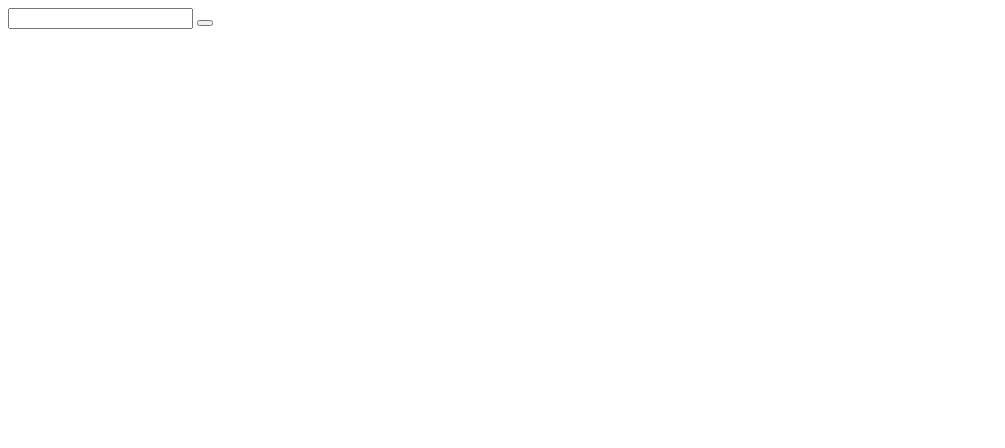
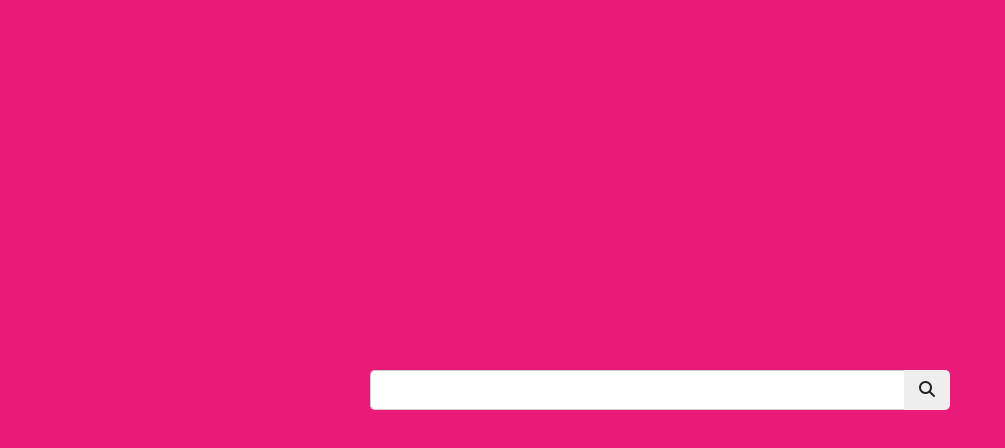
Before and after one commit to shawn0rion/wiki-page-viewer, a plain HTML site: page index.html in a window 1280 px wide. Shown: the whole page, without its empty margins (0-1005 px from the left). Drawn offline with Linux system fonts and the light colour scheme.

Commit message:
finished web design and btn works

```diff
--- a/index.html
+++ b/index.html
@@ -5,18 +5,18 @@
     <meta http-equiv="X-UA-Compatible" content="IE=edge">
     <meta name="viewport" content="width=device-width, initial-scale=1.0">
     <link rel="stylesheet" href="style.css">
+    <script src="https://kit.fontawesome.com/a541b204e2.js" crossorigin="anonymous"></script>
     <title>Wikipedia Viewer</title>
 </head>
 <body>
     <div class="container">
-        <div class="header">
-            <div class="search-bar">
+        <ul class="search-results">
+             <div class="search-bar">
                 <input type="text" name="" id="search-input">
-                <button class="search-btn"></button>
+                <button class="search-btn">
+                    <i class="fas fa-search"></i>
+                </button>
             </div>
-        </div>
-        <ul class="search-results">
-
         </ul>
     </div>
     <script src="script.js"></script>
--- a/script.js
+++ b/script.js
@@ -13,6 +13,18 @@ searchInput.addEventListener('keydown', async event => {
         };
     }
 });
+searchBtn.addEventListener('click', async event => {
+    if (searchInput.value !== ''){
+        try{
+            const searchResults = await getSearchResults(searchInput.value);
+            displayResults(searchResults);
+
+        }
+        catch(error){
+            console.log(error);
+        };
+    }
+})
 
 async function getSearchResults(searchTerm){
     try{
@@ -37,6 +49,9 @@ async function getSearchResults(searchTerm){
 
 function displayResults(searchResults){
     const listOfResults = document.querySelector('.search-results');
+    while(listOfResults.querySelectorAll('.search-result').length !== 0){
+        listOfResults.removeChild(listOfResults.lastChild);
+    }
     console.log(searchResults)
     searchResults.forEach(searchResult => {
         console.log(searchResult)
--- a/style.css
+++ b/style.css
@@ -0,0 +1,79 @@
+*{
+    box-sizing: border-box;
+    margin: 0;
+    font-family: 'Ubuntu', sans-serif;
+}
+
+
+.search-bar {
+  display: flex;
+  justify-content: center;
+  align-items: center;
+  width: 100%;
+  max-width: 600px;
+  margin: 0 auto;
+  padding: 10px;
+  box-sizing: border-box;
+  margin-bottom: 20px;
+}
+
+#search-input {
+  flex-grow: 1;
+  height: 40px;
+  padding: 10px;
+  font-size: 16px;
+  border: 1px solid #ccc;
+  border-right: none;
+  font-size: 1.2rem;
+  border-radius: 5px 0 0 5px;
+}
+
+.search-btn {
+  font-size: 1.2rem;
+  height: 40px;
+  padding: 10px 15px;
+  font-size: 16px;
+  background-color: #eee;
+  border: none;
+  cursor: pointer;
+  color: #222;
+  border-radius: 0 5px 5px 0;
+}
+
+.search-btn:focus,
+#search-input:focus{
+    outline: 0;
+}
+
+.search-btn:focus{
+    background-color: #e2dcdc;
+}
+.search-result:hover{
+    background-color: #ebe7e7;
+}
+.container{
+    display: grid;
+    place-items: center;
+    background-color: #ea1a78;
+    padding: 100px;
+    min-height: 100vh;
+    width: 100%;
+}
+.search-results{
+    display: flex;
+    flex-direction: column;
+    gap: 10px;
+    width: 100%;
+}
+
+.search-result{
+    padding: 20px;
+    background-color: white;
+    list-style: none;
+    color: #222;
+    width: 100%;
+    cursor: pointer;
+    font-weight: 400;
+    letter-spacing: 1px;
+    font-size: 1.5rem;
+}
```
